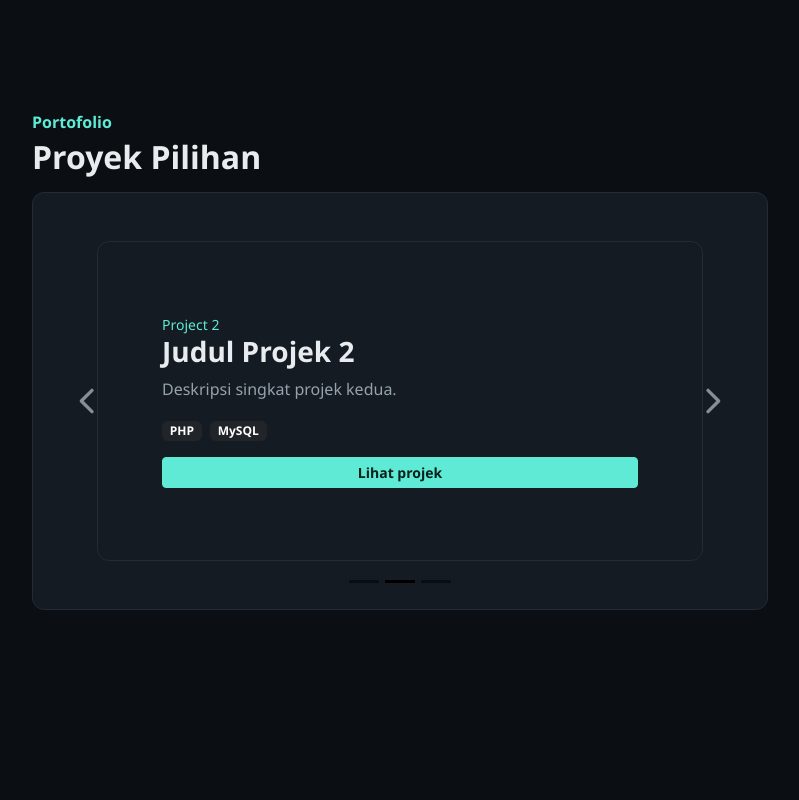
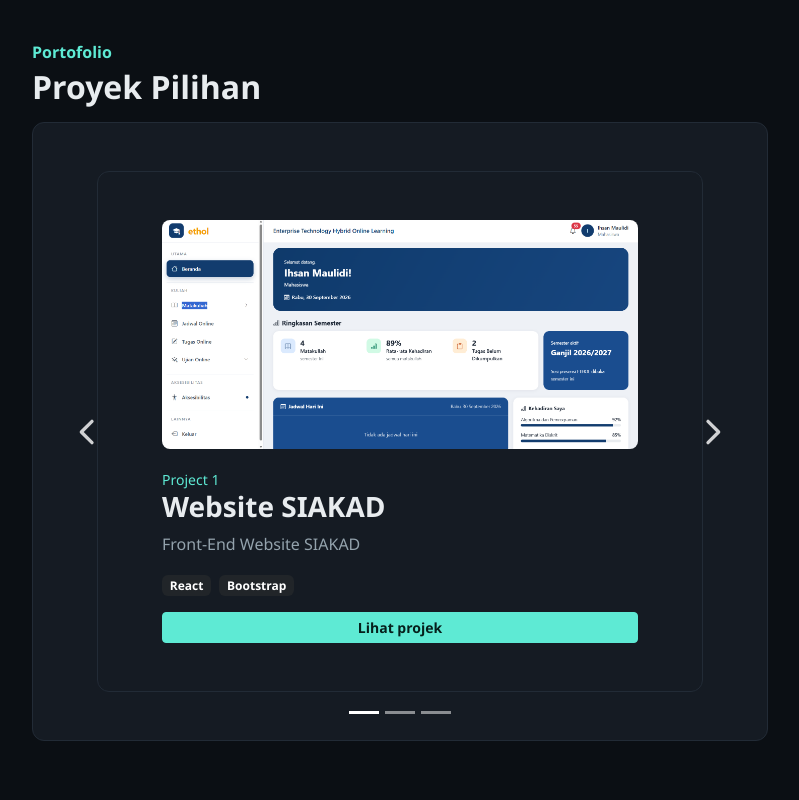
Before and after one commit to S4NNF/Website-Portfolio, a React (Create React App) app: page / in a window 1280 px wide. Shown: the part 1640-2440 px from the top of the page, without its empty margins (360-1159 px from the left). Built offline with nearby package versions, Linux system fonts and the light colour scheme; no server answers.

Commit message:
Tambah screenshot projek kedua

```diff
--- a/src/App.css
+++ b/src/App.css
@@ -48,7 +48,7 @@ html body a.btn { color: var(--bs-btn-color); }
 /* Hero */
 .hero { align-items: center; text-align: center; overflow: hidden; }
 .hero-video { position: absolute; inset: 0; width: 100%; height: 100%; object-fit: cover; }
-.hero-overlay { position: absolute; inset: 0; background: linear-gradient(180deg, rgba(11,15,20,.7), var(--bg)); }
+.hero-overlay { position: absolute; inset: 0; background: linear-gradient(180deg, rgba(11,15,20,.45) 0%, rgba(11,15,20,.55) 70%, var(--bg) 100%); }
 .hero-inner { position: relative; max-width: 720px; }
 .hero-photo { width: 160px; height: 160px; border-radius: 50%; object-fit: cover; margin-bottom: 1.5rem; border: 3px solid var(--accent); }
 .hero-initial { display: grid; place-items: center; margin-inline: auto; background: var(--surface); font-size: 3.5rem; font-weight: 700; color: var(--accent); }
@@ -67,6 +67,12 @@ html body .socials a { margin: 0 .6rem; text-decoration: none; color: var(--acce
 .slide h3 { font-weight: 700; }
 .slide p { color: var(--muted); max-width: 50ch; }
 
+/* Panah dan indikator carousel: Bootstrap membalik warnanya jadi gelap di mode dark */
+html[data-bs-theme="dark"] .carousel .carousel-control-prev-icon,
+html[data-bs-theme="dark"] .carousel .carousel-control-next-icon { filter: none; }
+html[data-bs-theme="dark"] .carousel .carousel-indicators [data-bs-target] { background-color: #fff; }
+html[data-bs-theme="dark"] .carousel .carousel-control-prev,
+html[data-bs-theme="dark"] .carousel .carousel-control-next { opacity: .8; }
 
 /* Form */
 .contact-form { max-width: 520px; }
@@ -91,3 +97,7 @@ html body .socials a { margin: 0 .6rem; text-decoration: none; color: var(--acce
   html { scroll-behavior: auto; }
   .sidenav { transition: none; }
 }
+
+/* Screenshot projek di dalam kartu carousel */
+.slide-img { width: 100%; max-height: 260px; object-fit: cover; border-radius: 8px; margin-bottom: 1.25rem; }
+.slide { justify-content: flex-start; }
--- a/src/components/projects.js
+++ b/src/components/projects.js
@@ -1,7 +1,7 @@
 import { Carousel, Container, Badge, Button } from "react-bootstrap";
 import { projects } from "../data";
 
-// Panah buatan sendiri (SVG). Warna panah ada di stroke="#ffffff"
+// Panah putih buatan sendiri (SVG)
 function Arrow({ dir }) {
   return (
     <svg width="32" height="32" viewBox="0 0 24 24" fill="none" stroke="#ffffff"
@@ -17,18 +17,12 @@ export default function Projects() {
       <Container fluid className="inner">
         <p className="kicker">Portofolio</p>
         <h2>Proyek Pilihan</h2>
-        <Carousel interval={5000} prevIcon={<Arrow dir="prev" />} nextIcon={<Arrow dir="next" />}>
+        <Carousel interval={null} prevIcon={<Arrow dir="prev" />} nextIcon={<Arrow dir="next" />}>
           {projects.map((p, i) => (
             <Carousel.Item key={p.title}>
-              {/* Kalau projek punya field "image" di data.js, gambarnya jadi latar kartu */}
-              <div
-                className="slide"
-                style={p.image ? {
-                  backgroundImage: `linear-gradient(rgba(11,15,20,.75), rgba(11,15,20,.85)), url(${p.image})`,
-                  backgroundSize: "cover",
-                  backgroundPosition: "center",
-                } : undefined}
-              >
+              <div className="slide">
+                {/* Screenshot projek: tampil sebagai gambar biasa di atas teks */}
+                {p.image && <img className="slide-img" src={p.image} alt={`Screenshot ${p.title}`} />}
                 <small>Project {i + 1}</small>
                 <h3>{p.title}</h3>
                 <p>{p.desc}</p>
--- a/src/data.js
+++ b/src/data.js
@@ -1,5 +1,5 @@
 import video from "./assets/background.mp4";
-import poto from "./assets/website Pembelajaran.png"
+import poto from "./assets/Website Pembelajaran.png"
 // ====== GANTI DATA INI DENGAN DATA KAMU ======
 export const profile = {
   name: "Ihsan Maulidi",
```
